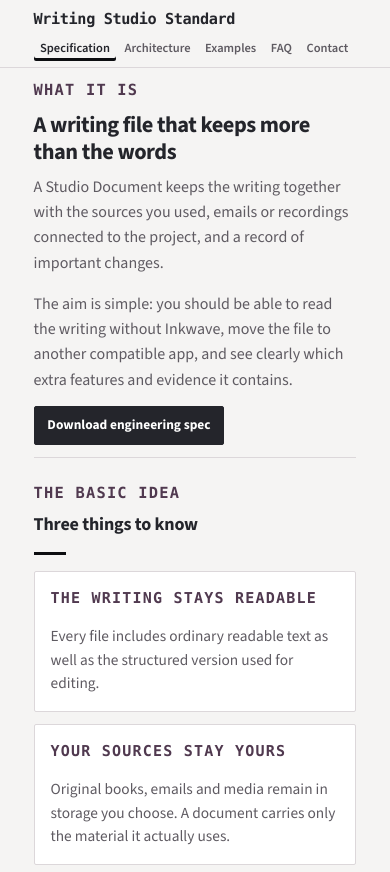
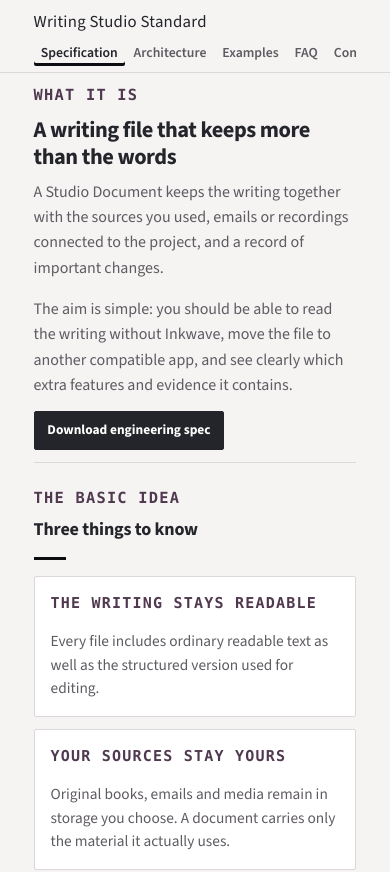
Before and after one commit to albatross310/writingstudiostandard, a React (Vite) app: page / in a window 390 px wide. Shown: the top 872 px of the page. Built offline with nearby package versions, Linux system fonts and the light colour scheme.

Commit message:
Refine header typography

```diff
--- a/src/components/Nav.css
+++ b/src/components/Nav.css
@@ -12,18 +12,18 @@
   display: flex;
   align-items: center;
   justify-content: space-between;
-  height: 54px;
+  height: 58px;
   gap: clamp(0.5rem, 1.5vw, 1.25rem);
   min-width: 0;
 }
 
 .nav__wordmark {
-  font-family: var(--font-detail);
-  font-weight: 700;
-  font-size: clamp(1rem, 1.5vw, 1.15rem);
+  font-family: var(--font-sans);
+  font-weight: 380;
+  font-size: clamp(1.1rem, 1.6vw, 1.3rem);
   color: var(--ink);
   text-decoration: none;
-  letter-spacing: -0.025em;
+  letter-spacing: 0.015em;
   white-space: nowrap;
   flex-shrink: 0;
 }
@@ -37,8 +37,8 @@
 
 .nav__link {
   font-family: var(--font-sans);
-  font-size: clamp(0.8rem, 1.3vw, 0.94rem);
-  font-weight: 600;
+  font-size: clamp(0.88rem, 1.35vw, 1rem);
+  font-weight: 520;
   color: var(--text-muted);
   text-decoration: none;
   padding: 0.42em 0.55em;
@@ -98,11 +98,11 @@
 
 @media (max-width: 850px) {
   .nav__wordmark {
-    font-size: 0.95rem;
+    font-size: 1.05rem;
   }
 
   .nav__link {
-    font-size: 0.78rem;
+    font-size: 0.86rem;
     padding: 0.44em 0.52em;
   }
 }
```
